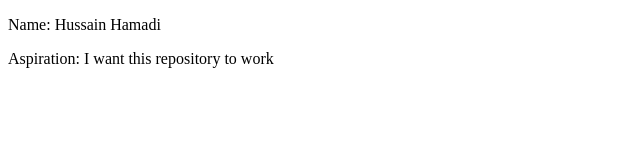
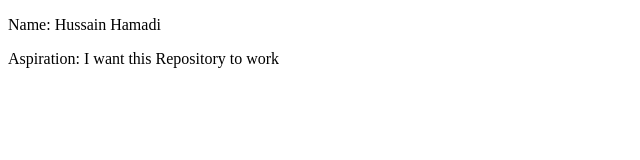
Before and after one commit to hama0059/hama0059.github.io, a plain HTML site: page index.html in a window 1280 px wide. Shown: the full height of the page, 0-640 px from the left. Drawn offline with Linux system fonts and the light colour scheme.

Commit message:
Completes Lab 1

```diff
--- a/index.html
+++ b/index.html
@@ -6,8 +6,10 @@
     <title>Document</title>
 </head>
 <body>
+
   <p>Name: Hussain Hamadi</p>
-    <p>Aspiration: I want this repository to work</p>
+    <p>Aspiration: I want this Repository to work</p>
+
 
 
 
```
